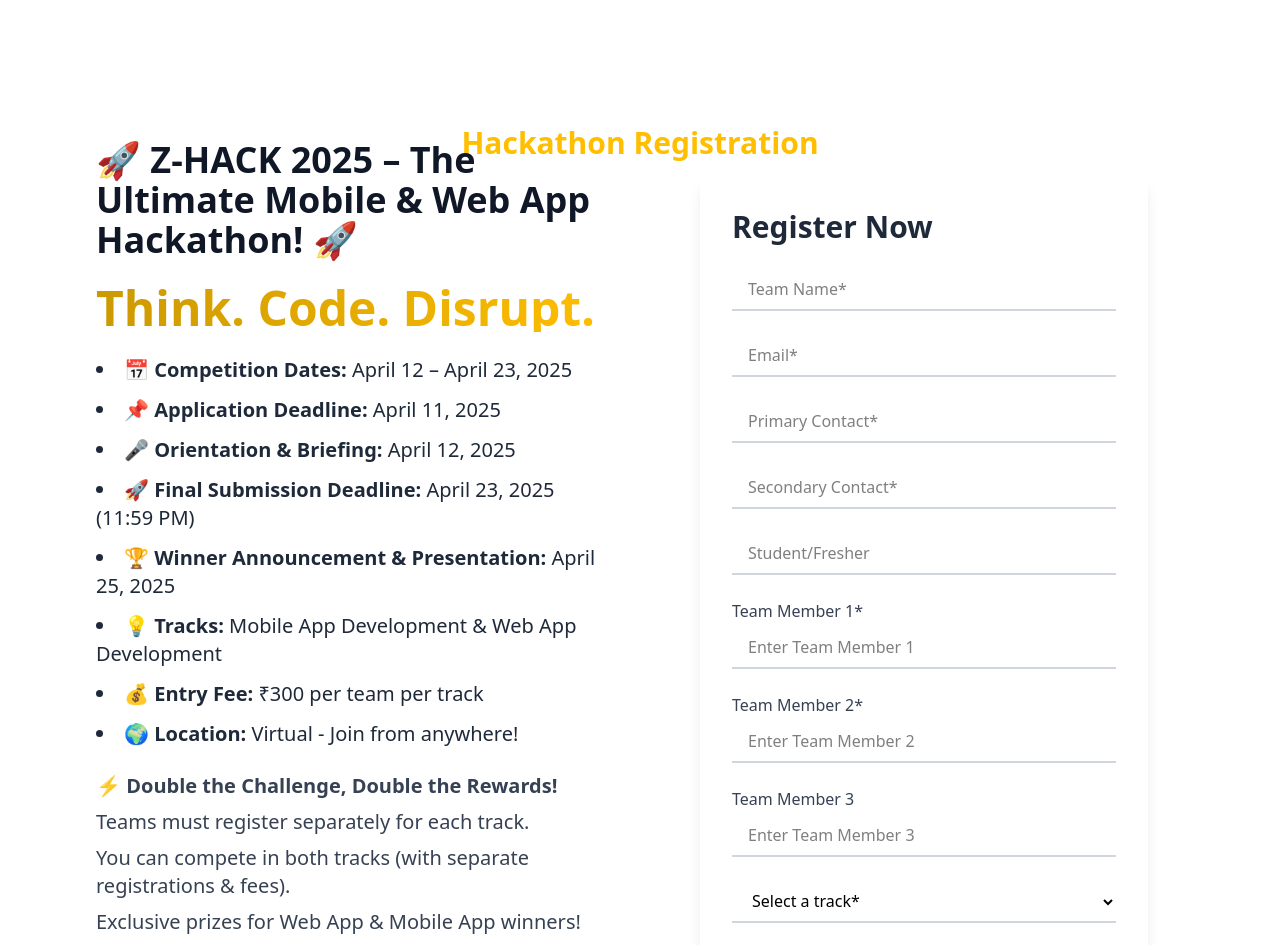
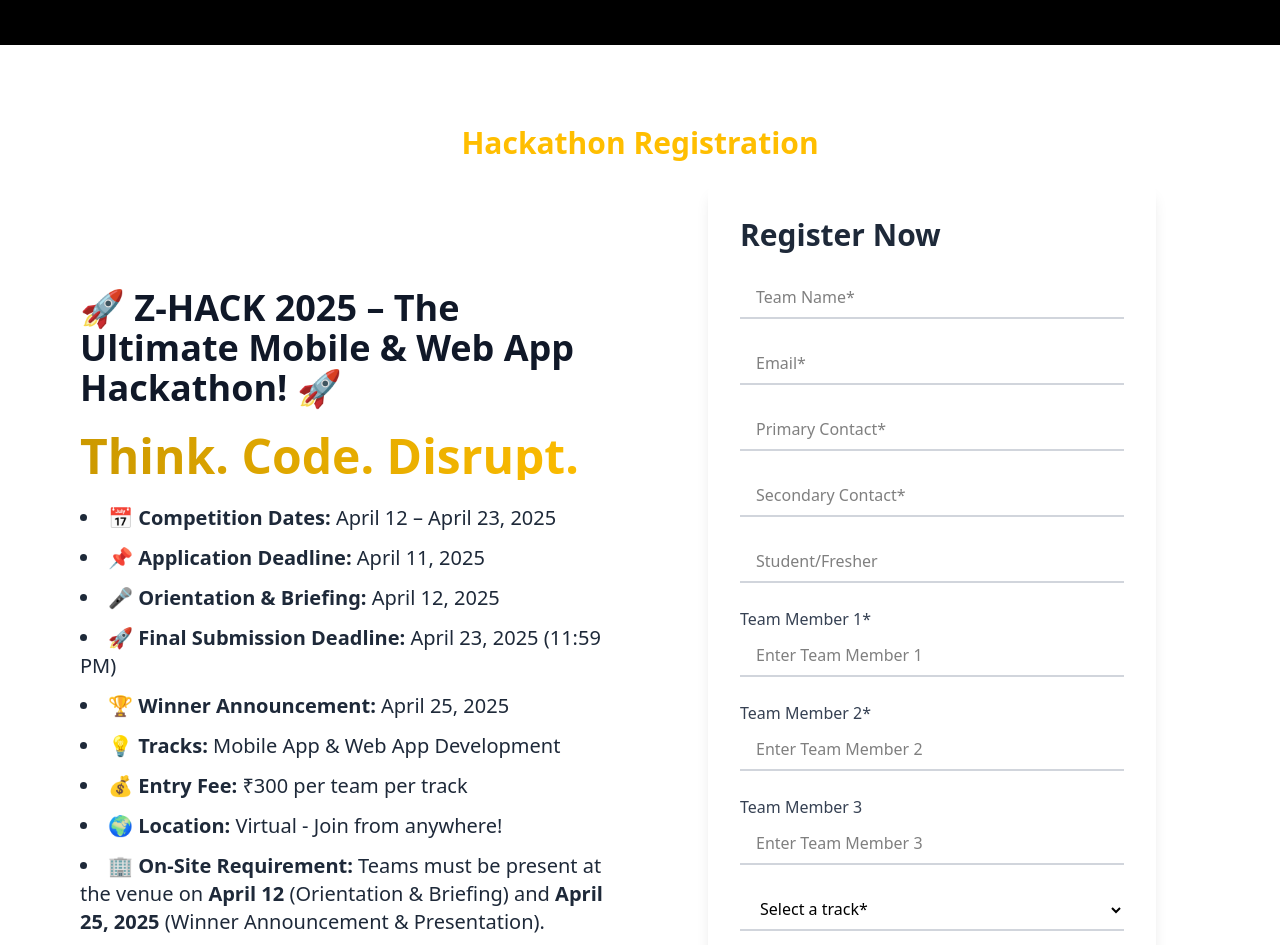
Before and after one commit to UtkarshShrivastava1/zager-website-new, a React (Vite) app in the folder frontend-zager/: page /HackathonRegister in a window 1280 px wide. Shown: the part 760-1705 px from the top of the page. Built offline with nearby package versions, Linux system fonts and the light colour scheme; no server answers.

Commit message:
commit-temp-update

```diff
--- a/frontend-zager/src/Pages/HackathonRegister.jsx
+++ b/frontend-zager/src/Pages/HackathonRegister.jsx
@@ -142,7 +142,7 @@ const HackathonRegister = () => {
         <div
           className="hidden md:block w-full"
           style={{
-            height: "790px", // Matches the image height
+            height: "790px",
             width: "100%",
             maxWidth: "1900px",
             backgroundImage: `url(${Banner})`,
@@ -155,11 +155,9 @@ const HackathonRegister = () => {
 
         {/* Mobile Background */}
         <div
-          className="block md:hidden w-full"
+          className="block md:hidden w-full h-[500px] sm:h-[600px]"
           style={{
-            height: "600px", // Adjusted for mobile screens
-            width: "100%",
-            backgroundImage: `url(${Banner2})`, // ✅ Mobile-optimized banner
+            backgroundImage: `url(${Banner2})`,
             backgroundSize: "cover",
             backgroundPosition: "center",
             backgroundRepeat: "no-repeat",
@@ -167,7 +165,7 @@ const HackathonRegister = () => {
         ></div>
 
         {/* Overlay for better text visibility */}
-        <div className="bg-grey bg-opacity-40 absolute inset-0"></div>
+        <div className="bg-black bg-opacity-40 absolute inset-0"></div>
 
         {/* Register Button - Positioned at the Bottom Center */}
         <button
@@ -175,37 +173,33 @@ const HackathonRegister = () => {
             const formSection = document.querySelector(".container");
             formSection?.scrollIntoView({ behavior: "smooth" });
           }}
-          className="absolute bottom-20 md:bottom-23 left-1/2 transform -translate-x-1/2 px-6 py-3 text-lg font-semibold bg-yellow-700 hover:bg-yellow-600 text-white rounded-lg shadow-md transition-all hover:scale-110 cursor-pointer animate-better-pulse"
+          className="absolute bottom-10 md:bottom-20 left-1/2 transform -translate-x-1/2 px-5 py-3 text-base sm:text-lg font-semibold bg-yellow-700 hover:bg-yellow-600 text-white rounded-lg shadow-md transition-all hover:scale-110 cursor-pointer animate-pulse"
         >
           Register Now
         </button>
       </div>
+
       {/* Registration Form Section */}
       <div ref={formRef} className="container mx-auto px-4 py-12 md:py-20">
-        <h4 className="text-3xl font-bold text-center text-[#ffbe00] mb-4">
+        <h4 className="text-2xl sm:text-3xl font-bold text-center text-[#ffbe00] mb-6">
           Hackathon Registration
         </h4>
 
-        <div
-          ref={containerRef}
-          className="grid md:grid-cols-2 gap-12 items-center px-4 md:px-20"
-        >
+        <div className="grid md:grid-cols-2 gap-12 items-center px-4 md:px-16">
           {/* Left Column - Enhanced & Responsive */}
-          <div ref={leftColumnRef} className="space-y-6 px-4 md:px-0 -mt-80">
+          <div className="space-y-6 text-center md:text-left">
             {/* Event Title */}
-            <h2 className="text-3xl md:text-4xl font-bold text-gray-900 text-center md:text-left">
+            <h2 className="text-2xl sm:text-3xl md:text-4xl font-bold text-gray-900">
               🚀 Z-HACK 2025 – The Ultimate Mobile & Web App Hackathon! 🚀
             </h2>
 
             {/* Main Heading */}
-            <div className="space-y-3 text-center md:text-left">
-              <h2 className="text-4xl md:text-5xl font-bold bg-gradient-to-r from-[#cc9900] to-[#ffbe00] bg-clip-text text-transparent">
-                Think. Code. Disrupt.
-              </h2>
-            </div>
+            <h2 className="text-3xl sm:text-4xl md:text-5xl font-bold bg-gradient-to-r from-[#cc9900] to-[#ffbe00] bg-clip-text text-transparent">
+              Think. Code. Disrupt.
+            </h2>
 
             {/* Key Details */}
-            <ul className="text-lg md:text-xl list-disc list-inside space-y-3 text-gray-800">
+            <ul className="text-base sm:text-lg md:text-xl list-disc list-inside space-y-3 text-gray-800">
               <li>
                 <strong>📅 Competition Dates:</strong> April 12 – April 23, 2025
               </li>
@@ -220,12 +214,10 @@ const HackathonRegister = () => {
                 (11:59 PM)
               </li>
               <li>
-                <strong>🏆 Winner Announcement & Presentation:</strong> April
-                25, 2025
+                <strong>🏆 Winner Announcement:</strong> April 25, 2025
               </li>
               <li>
-                <strong>💡 Tracks:</strong> Mobile App Development & Web App
-                Development
+                <strong>💡 Tracks:</strong> Mobile App & Web App Development
               </li>
               <li>
                 <strong>💰 Entry Fee:</strong> ₹300 per team per track
@@ -233,24 +225,30 @@ const HackathonRegister = () => {
               <li>
                 <strong>🌍 Location:</strong> Virtual - Join from anywhere!
               </li>
+              <li>
+                <strong>🏢 On-Site Requirement:</strong> Teams must be present
+                at the venue on <strong>April 12</strong> (Orientation &
+                Briefing) and <strong>April 25, 2025</strong> (Winner
+                Announcement & Presentation).
+              </li>
             </ul>
 
             {/* Additional Info */}
-            <div className="mt-6 space-y-2 text-center md:text-left">
-              <p className="text-lg md:text-xl font-medium text-gray-700">
+            <div className="mt-4 space-y-2 text-gray-700">
+              <p className="text-base sm:text-lg md:text-xl font-medium">
                 ⚡{" "}
                 <span className="font-bold">
                   Double the Challenge, Double the Rewards!
                 </span>
               </p>
-              <p className="text-lg md:text-xl font-medium text-gray-700">
+              <p className="text-base sm:text-lg md:text-xl font-medium">
                 Teams must register separately for each track.
               </p>
-              <p className="text-lg md:text-xl font-medium text-gray-700">
+              <p className="text-base sm:text-lg md:text-xl font-medium">
                 You can compete in both tracks (with separate registrations &
                 fees).
               </p>
-              <p className="text-lg md:text-xl font-medium text-gray-700">
+              <p className="text-base sm:text-lg md:text-xl font-medium">
                 Exclusive prizes for Web App & Mobile App winners!
               </p>
             </div>
```
